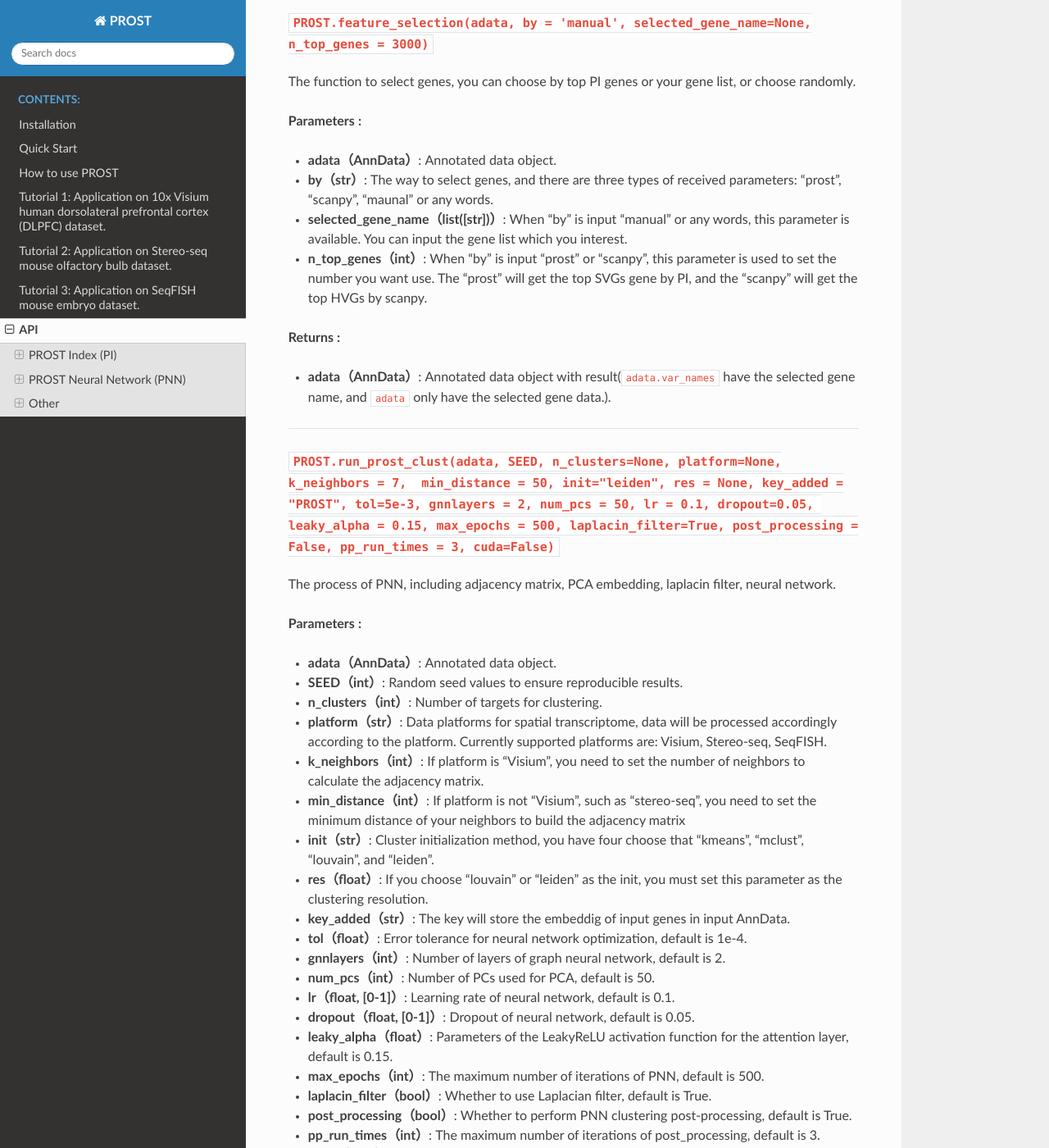
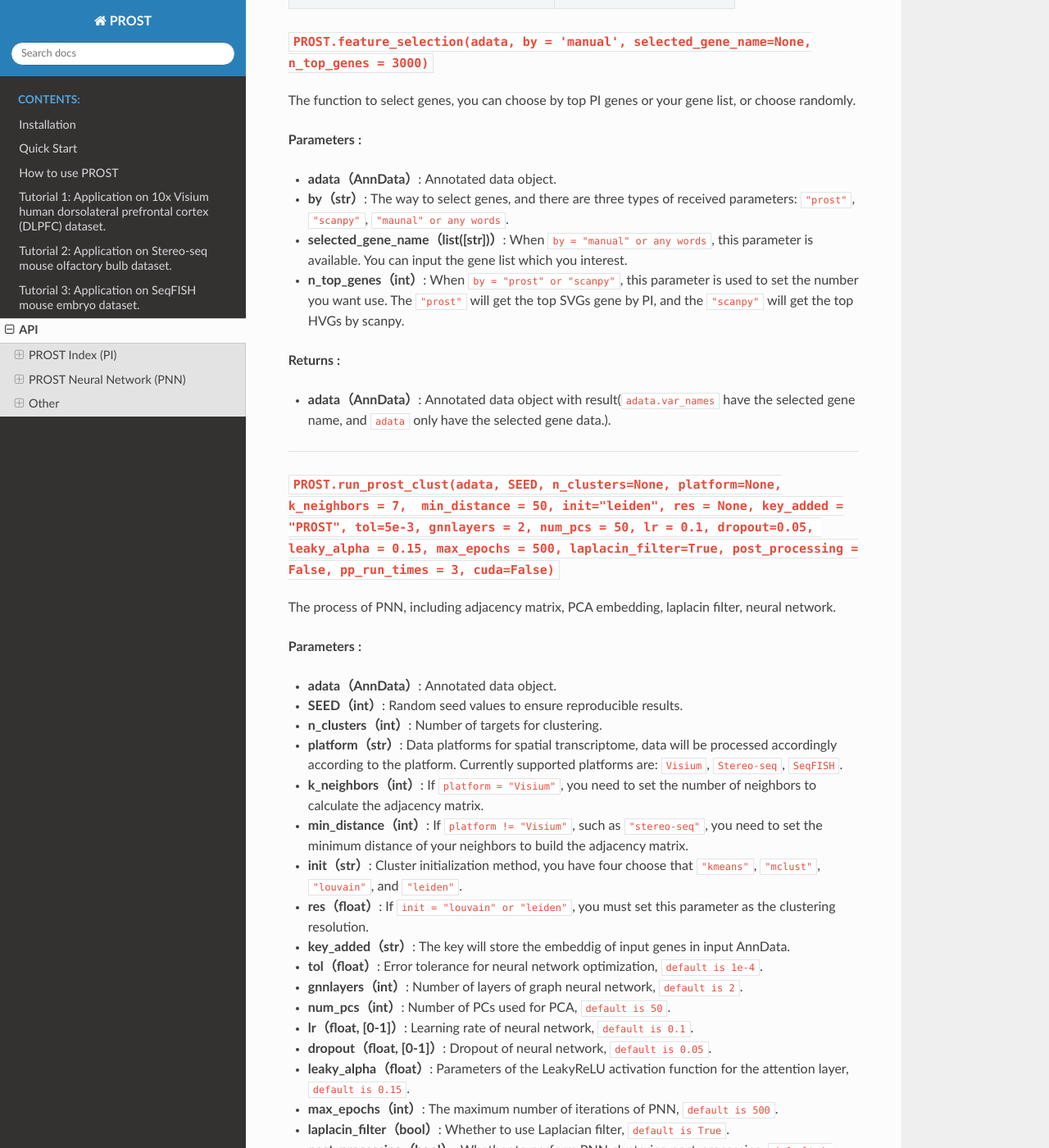
Before and after one commit to Sicrve11/prost_doc, a Sphinx documentation site: the page built from source/Api.md, in a window 1280 px wide and 1400 px high, scrolled down 1795 px. Shown: the whole window at 82% size. Built offline with Sphinx 7.4.7 and the Read the Docs theme 2.0.0, drawn with Linux system fonts in a browser that asks for light colours; some of the changed text lies outside the part shown.

```diff
--- a/source/Api.md
+++ b/source/Api.md
@@ -24,7 +24,7 @@ Process raw AnnData, including gene filtering and data refinement.
 **Parameters** **:**
 - **adata（AnnData）**: Annotated data object.
 - **percentage（float, [0-1]）**: A threshold value for gene expression positivity, and genes smaller than this threshold are removed during processing.
-- **platform（str）**: Data platforms for spatial transcriptome, data will be processed accordingly according to the platform. Currently supported platforms are: **Visium, Stereo-seq, SeqFISH**.
+- **platform（str）**: Data platforms for spatial transcriptome, data will be processed accordingly according to the platform. Currently supported platforms are: `Visium`, `Stereo-seq`, `SeqFISH`.
 
 **Returns** **:**
 - **adata（AnnData）**: Annotated data object with result.
@@ -38,9 +38,9 @@ The process of PI calculation, including pre-processing, subregion segmentation
 **Parameters** **:**
 - **adata（AnnData）**: Pre-processed Annotated data object.
 - **connect_kernel_size（int）**: The size of the morphological operator, which controls the size of the rejected orphan points(cells).
-- **neighbors（int, [4 or 8]）**: Mode of identify connectivity domain neighbor, usually 4 connected and 8 connected.
-- **del_rate（float, [0-1]）**: Threshold for the connected domain proportion (del_rate = connected domain size / total number of cells), with default 0.01. This value removes small plaques of featureless genes.
-- **platform（str）**: Data platforms for spatial transcriptome, data will be processed accordingly according to the platform. Currently supported platforms are: Visium, Stereo-seq, SeqFISH.
+- **neighbors（int, [4 or 8]）**: Mode of identify connectivity domain neighbor, usually `4 connected` and `8 connected`.
+- **del_rate（float, [0-1]）**: Threshold for the connected domain proportion (`del_rate = connected domain size / total number of cells`), with `default 0.01`. This value removes small plaques of featureless genes.
+- **platform（str）**: Data platforms for spatial transcriptome, data will be processed accordingly according to the platform. Currently supported platforms are: `Visium`, `Stereo-seq`, `SeqFISH`.
 
 **Returns** **:**
 - **adata（AnnData）**: Annotated data object with result(`adata.var["PI"]`).
@@ -56,7 +56,7 @@ PNN is a neural network model that can perform unsupervised clustering of organi
 | --------------------------------------------- | -------------------------------------------- |
 | `PROST.feature_selection(adata[,by...])`      | Selection of genes of interest.              |
 | `PROST.run_prost_clust(adata[, platform...])` | Run PNN for clustering.                      |
-
+|
 
 
 ### `PROST.feature_selection(adata, by = 'manual', selected_gene_name=None, n_top_genes = 3000)`
@@ -65,9 +65,9 @@ The function to select genes, you can choose by top PI genes or your gene list,
 
 **Parameters** **:**
 - **adata（AnnData）**: Annotated data object.
-- **by（str）**: The way to select genes, and there are three types of received parameters: "prost", "scanpy", "maunal" or any words.
-- **selected_gene_name（list([str])）**: When "by" is input "manual" or any words, this parameter is available. You can input the gene list which you interest.
-- **n_top_genes（int）**: When "by" is input "prost" or "scanpy", this parameter is used to set the number you want use. The "prost" will get the top SVGs gene by PI, and the "scanpy" will get the top HVGs by scanpy.
+- **by（str）**: The way to select genes, and there are three types of received parameters: `"prost"`, `"scanpy"`, `"maunal" or any words`.
+- **selected_gene_name（list([str])）**: When `by = "manual" or any words`, this parameter is available. You can input the gene list which you interest.
+- **n_top_genes（int）**: When `by = "prost" or "scanpy"`, this parameter is used to set the number you want use. The `"prost"` will get the top SVGs gene by PI, and the `"scanpy"` will get the top HVGs by scanpy.
 
 **Returns** **:**
 - **adata（AnnData）**: Annotated data object with result(`adata.var_names` have the selected gene name, and `adata` only have the selected gene data.).
@@ -82,22 +82,22 @@ The process of PNN, including adjacency matrix, PCA embedding, laplacin filter,
 - **adata（AnnData）**: Annotated data object.
 - **SEED（int）**: Random seed values to ensure reproducible results.
 - **n_clusters（int）**: Number of targets for clustering.
-- **platform（str）**: Data platforms for spatial transcriptome, data will be processed accordingly according to the platform. Currently supported platforms are: Visium, Stereo-seq, SeqFISH.
-- **k_neighbors（int）**: If platform is "Visium", you need to set the number of neighbors to calculate the adjacency matrix.
-- **min_distance（int）**: If platform is not "Visium", such as "stereo-seq", you need to set the minimum distance of your neighbors to build the adjacency matrix
-- **init（str）**: Cluster initialization method, you have four choose that "kmeans", "mclust", "louvain", and "leiden".
-- **res（float）**: If you choose "louvain" or "leiden" as the init, you must set this parameter as the clustering resolution.
+- **platform（str）**: Data platforms for spatial transcriptome, data will be processed accordingly according to the platform. Currently supported platforms are: `Visium`, `Stereo-seq`, `SeqFISH`.
+- **k_neighbors（int）**: If `platform = "Visium"`, you need to set the number of neighbors to calculate the adjacency matrix.
+- **min_distance（int）**: If `platform != "Visium"`, such as `"stereo-seq"`, you need to set the minimum distance of your neighbors to build the adjacency matrix.
+- **init（str）**: Cluster initialization method, you have four choose that `"kmeans"`, `"mclust"`, `"louvain"`, and `"leiden"`.
+- **res（float）**: If `init = "louvain" or "leiden"`, you must set this parameter as the clustering resolution.
 - **key_added（str）**: The key will store the embeddig of input genes in input AnnData.
-- **tol（float）**: Error tolerance for neural network optimization, default is 1e-4.
-- **gnnlayers（int）**: Number of layers of graph neural network, default is 2.
-- **num_pcs（int）**: Number of PCs used for PCA, default is 50.
-- **lr（float, [0-1]）**: Learning rate of neural network, default is 0.1.
-- **dropout（float, [0-1]）**: Dropout of neural network, default is 0.05.
-- **leaky_alpha（float）**: Parameters of the LeakyReLU activation function for the attention layer, default is 0.15.
-- **max_epochs（int）**: The maximum number of iterations of PNN, default is 500.
-- **laplacin_filter（bool）**: Whether to use Laplacian filter, default is True.
-- **post_processing（bool）**: Whether to perform PNN clustering post-processing, default is True.
-- **pp_run_times（int）**: The maximum number of iterations of post_processing, default is 3.
+- **tol（float）**: Error tolerance for neural network optimization, `default is 1e-4`.
+- **gnnlayers（int）**: Number of layers of graph neural network, `default is 2`.
+- **num_pcs（int）**: Number of PCs used for PCA, `default is 50`.
+- **lr（float, [0-1]）**: Learning rate of neural network, `default is 0.1`.
+- **dropout（float, [0-1]）**: Dropout of neural network, `default is 0.05`.
+- **leaky_alpha（float）**: Parameters of the LeakyReLU activation function for the attention layer, `default is 0.15`.
+- **max_epochs（int）**: The maximum number of iterations of PNN, `default is 500`.
+- **laplacin_filter（bool）**: Whether to use Laplacian filter, `default is True`.
+- **post_processing（bool）**: Whether to perform PNN clustering post-processing, `default is True`.
+- **pp_run_times（int）**: The maximum number of iterations of post_processing, `default is 3`.
 - **cuda（bool）**: If you have gpu(N), you can input `True`, and `False` is default.
 
 **Returns** **:**
@@ -134,11 +134,11 @@ Batch mapping of gene expression data.
 **Parameters** **:**
 
 - **adata（AnnData）**: Annotated data object.
-- **platform（str）**: Data platforms for spatial transcriptome, data will be processed accordingly according to the platform. Currently supported platforms are: Visium, Stereo-seq, SeqFISH.
+- **platform（str）**: Data platforms for spatial transcriptome, data will be processed accordingly according to the platform. Currently supported platforms are: `Visium`, `Stereo-seq`, `SeqFISH`.
 - **save_path（str）**: The path of results.
-- **input_data（data）**: If you need to plot other data, you need to enter the data object to input_data (the data needs to have the input_data["genename"] field, which stores the name of the gene to be plotted)
-- **size（int）**: Plot size, default is 2.
-- **sorted_by（str）**: Field names for gene sorting, defalut is PI.
+- **input_data（data）**: If you need to plot other data, you need to enter the data object to `input_data` (the data needs to have the input_data["genename"] field, which stores the name of the gene to be plotted)
+- **size（int）**: Plot size, `default is 2`.
+- **sorted_by（str）**: Field names for gene sorting, `defalut is PI`.
 - **top_n（int）**: Number of genes plotted, default is top 50 of PI or HVGs.
 - **ncols_each_sheet（int）**: Number of cols of the picture frame.
 - **nrows_each_sheet（int）**: Number of rows of the picture frame.
@@ -152,7 +152,7 @@ Calculate moran_I and geary_C, and save PI, moran_I, and geary_C as a table for
 **Parameters** **:**
 
 - **adata（AnnData）**: Annotated data object.
-- **PI_top_n（int）**: Number of genes to be counted, default is 50
+- **PI_top_n（int）**: Number of genes to be counted, `default is 50`.
 - **save_path（str）**: The path of results.
 
 ---
@@ -164,7 +164,7 @@ Evaluating the clustering results of DLPFC.
 **Parameters** **:**
 - **labels_pred（list[int]）**: Annotated data object.
 - **labels_true_path（str）**: Reference file path
-- **print_result（bool）**: Whether to print the results or not, enter True if you need to print the results to the command line.
+- **print_result（bool）**: Whether to print the results or not, enter `True` if you need to print the results to the command line.
 
 **Returns** **:**
 - **ARI（int）**: Adjusted_rand_score.
```
